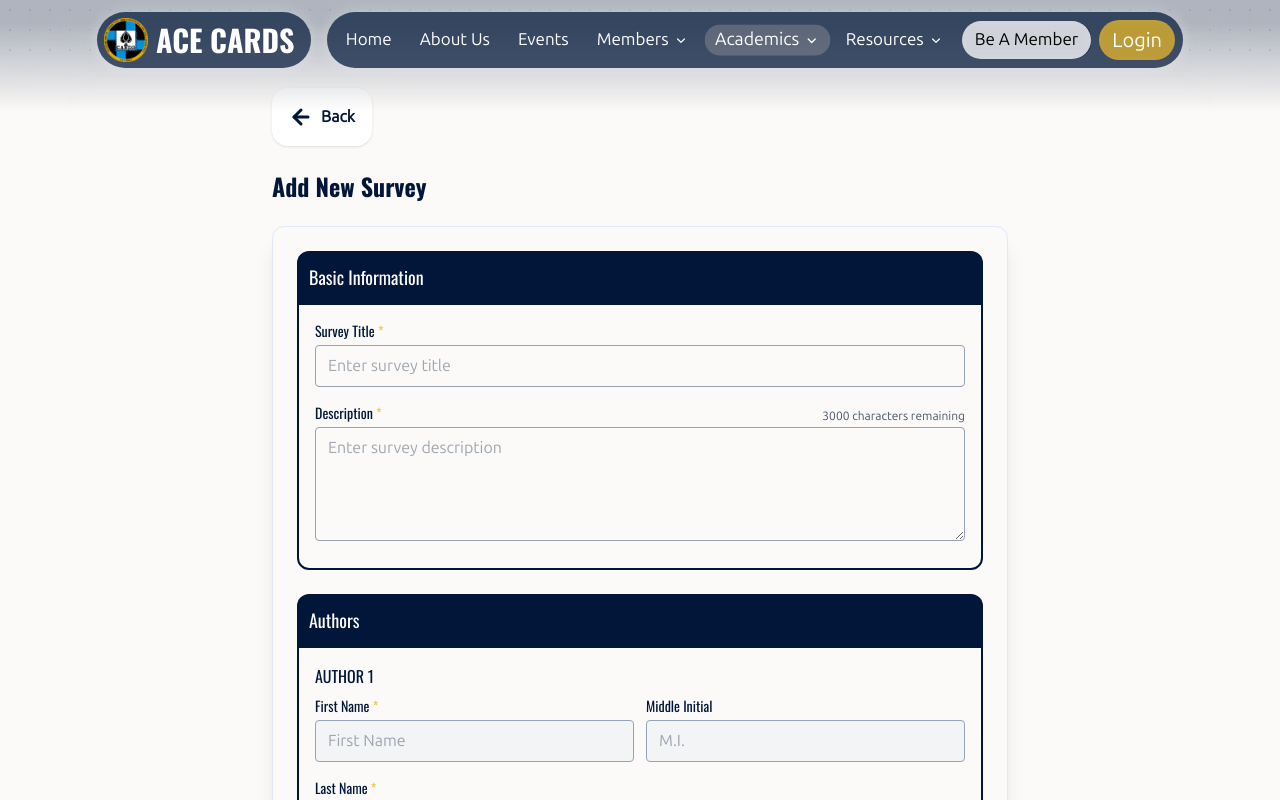
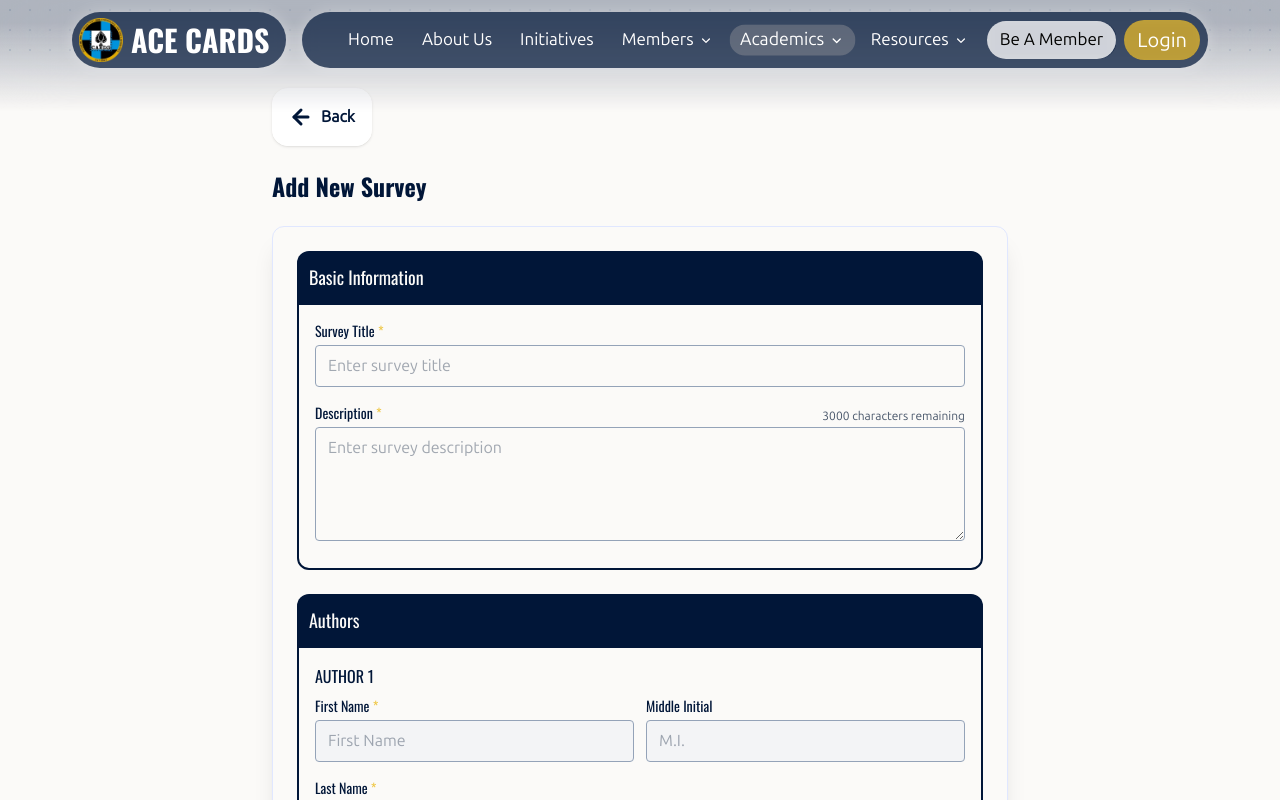
Before and after one commit to ACE-CARDS/project-tongitss, a Next.js app: page /survey/add in a window 1280 px wide. Shown: the top 800 px of the page. Built offline with nearby package versions, Linux system fonts and the light colour scheme; no server answers; the database is empty.

Commit message:
fix(events): changed term to 'initiatives'
- added width to accomodate

```diff
--- a/app/events/events-timeline.tsx
+++ b/app/events/events-timeline.tsx
@@ -144,7 +144,7 @@ export default function EventsTimeline() {
     { label: "ALL EVENTS", value: "ALL" },
     { label: "ONGOING", value: "ONGOING", disabled: isPastYear },
     { label: "UPCOMING", value: "UPCOMING", disabled: isPastYear },
-    { label: "ACCOMPLISHED", value: "COMPLETED" },
+    { label: "COMPLETED", value: "COMPLETED" },
   ];
 
   const handlePageChange = (page: number) => {
--- a/app/events/page.tsx
+++ b/app/events/page.tsx
@@ -41,7 +41,7 @@ export default function EventsPage() {
             {/* INTRO PARAGRAPH SECTION */}
             <section className="relative pb-12 px-2 sm:px-5 flex flex-col items-center justify-center text-center overflow-hidden">
 
-              <AnimatedTitle title="EVENTS" />
+              <AnimatedTitle title="INITIATIVES" />
 
               <p className="max-w-3xl text-lg text-slate-600 font-ubuntu-mono leading-relaxed font-medium">
               </p>
--- a/components/features/landing_page/events.tsx
+++ b/components/features/landing_page/events.tsx
@@ -89,7 +89,7 @@ export default function Events({id}: {id?: string}) {
             TOTAL
           </h3>
           <span className="text-4xl sm:text-6xl xl:text-8xl font-oswald font-extrabold text-white/90 mt-1">
-            EVENTS
+            INITIATIVES
           </span>
           <p className="text-white/60 tracking-widest uppercase text-sm leading-tight mt-3">
             since establishment
--- a/components/layout/navbar.tsx
+++ b/components/layout/navbar.tsx
@@ -98,7 +98,7 @@ export default function NavBar({ isOverHero = false, isLoading = false}) {
 
       {/* Navbar */}
       <nav
-        className={`relative w-full mx-auto my-auto max-w-[1150px] top-3 h-14 transition-all duration-300
+        className={`relative w-full mx-auto my-auto max-w-[1200px] top-3 h-14 transition-all duration-300
         `}
       >
         <div className="flex flex-row items-center justify-between lg:px-8 px-2 w-full h-full lg:gap-4 gap-2 text-white">
@@ -182,7 +182,7 @@ export default function NavBar({ isOverHero = false, isLoading = false}) {
                     ? "bg-[#a6a6a6]/35 hover:bg-[#a6a6a6]/40 scale-[1.04]"
                     : "hover:bg-[#a6a6a6]/30 hover:scale-[1.04]"
                   }`}>
-                  Events
+                  Initiatives
                 </li>
               </Link>
 
```
